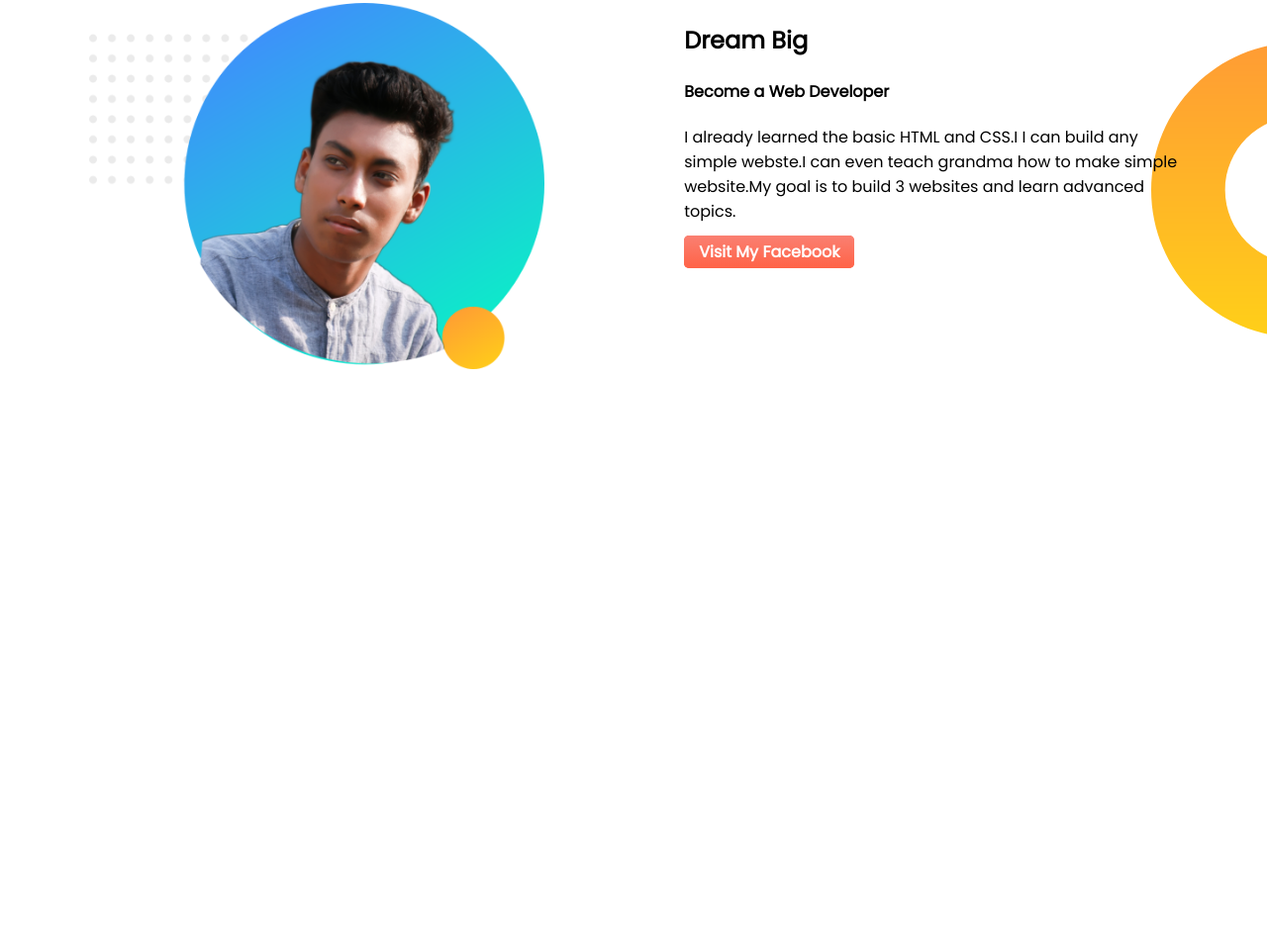
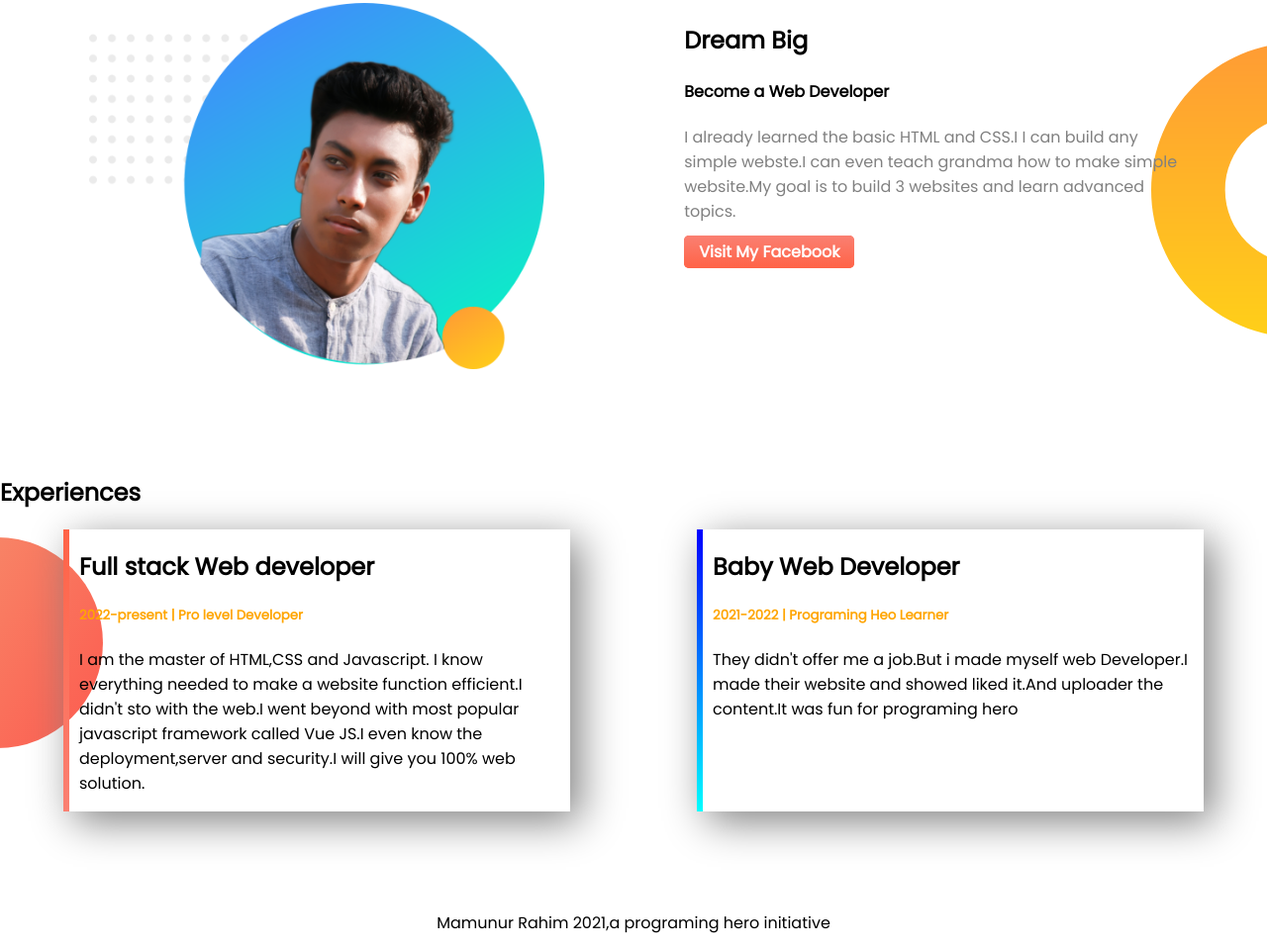
Before and after one commit to Abdur-P-Rahim/mamunur-portfolio, a plain HTML site: page index.html in a window 1280 px wide. Shown: the part 473-1434 px from the top of the page at 99% size. Before the commit the page ends 953 px from the top, so only its background shows below. Drawn offline with Linux system fonts and the light colour scheme.

Commit message:
final commit

```diff
--- a/index.html
+++ b/index.html
@@ -11,7 +11,7 @@
      <link rel="stylesheet" href="style.css">
 </head>
 <body>
-   <section class="top-banner">
+   <section class="top-banner flexible-container">
         <div class="half-width">
           <h1>Welcome To</h1>
           <h1><span style="color: orange;">Mamunur Rahim</span> Website!</h1>
@@ -25,17 +25,35 @@
         </div>
    </section>
 
-   <section class="dream-big">
+   <section class="dream-big flexible-container">
         <div class="half-width">
           <img src="images/profile2.png" alt="">
         </div>
         <div class="half-width">
             <h1>Dream Big</h1>
             <h4>Become a Web Developer</h4>
-            <p>I already learned the basic HTML and CSS.I I can build any simple webste.I can even teach grandma how to make simple website.My goal is to build 3 websites and learn advanced topics.</p>
+            <p style="color: gray;">I already learned the basic HTML and CSS.I I can build any simple webste.I can even teach grandma how to make simple website.My goal is to build 3 websites and learn advanced topics.</p>
             <a class="link-btn" target="blank" href="https://www.facebook.com/">Visit My Facebook</a>
         </div>
    </section>
+   <section class="experience-area">
+        <h1>Experiences</h1>
+        <div class="flexible-container">
+          <div id="full-stack-developer" class="experience-item">
+               <h1>Full stack Web developer</h1>
+               <h5 style="color: orange;">2022-present | Pro level Developer</h5>
+               <p>I am the master of HTML,CSS and Javascript. I know everything needed to make a website function efficient.I didn't sto with the web.I went beyond with most popular javascript framework called Vue JS.I even know the deployment,server and security.I will give you 100% web solution.</p>
+          </div>
+          <div id="baby-web-developer" class="experience-item">
+               <h1>Baby Web Developer</h1>
+               <h5 style="color: orange;">2021-2022 | Programing Heo Learner</h5>
+               <p>They didn't offer me a job.But i made myself web Developer.I made their website and showed liked it.And uploader the content.It was fun for programing hero</p>
+          </div>
+        </div>
+   </section>
+   <footer>
+        <p>Mamunur Rahim 2021,a programing hero initiative</p>
+   </footer>
 
 </body>
 </html>
--- a/style.css
+++ b/style.css
@@ -2,7 +2,7 @@ body{
      font-family: 'Poppins', sans-serif;
      margin: 0;
 }
-section{
+.flexible-container{
      display: flex;
      margin-bottom: 100px;
 }
@@ -38,3 +38,31 @@ section{
      background-repeat: no-repeat;
      background-position: right;
 }
+.experience-area{
+     background-image: url(images/exp-bg.png);
+     background-repeat: no-repeat;
+     background-position: left;
+}
+.experience-item{
+     width: 40%;
+     margin-left: 5%;
+     margin-right: 5%;
+     padding-left: 10px;
+     box-shadow: 10px 10px 40px gray;
+
+
+}
+#baby-web-developer{
+     border-left: 6px solid;
+     border-image:linear-gradient(blue, cyan) ;
+     border-image-slice: 1;
+}
+#full-stack-developer{
+     border-left: 6px solid;
+     border-image:linear-gradient(tomato,salmon) ;
+     border-image-slice: 1;
+
+}
+footer p{
+     text-align: center;
+}
```
